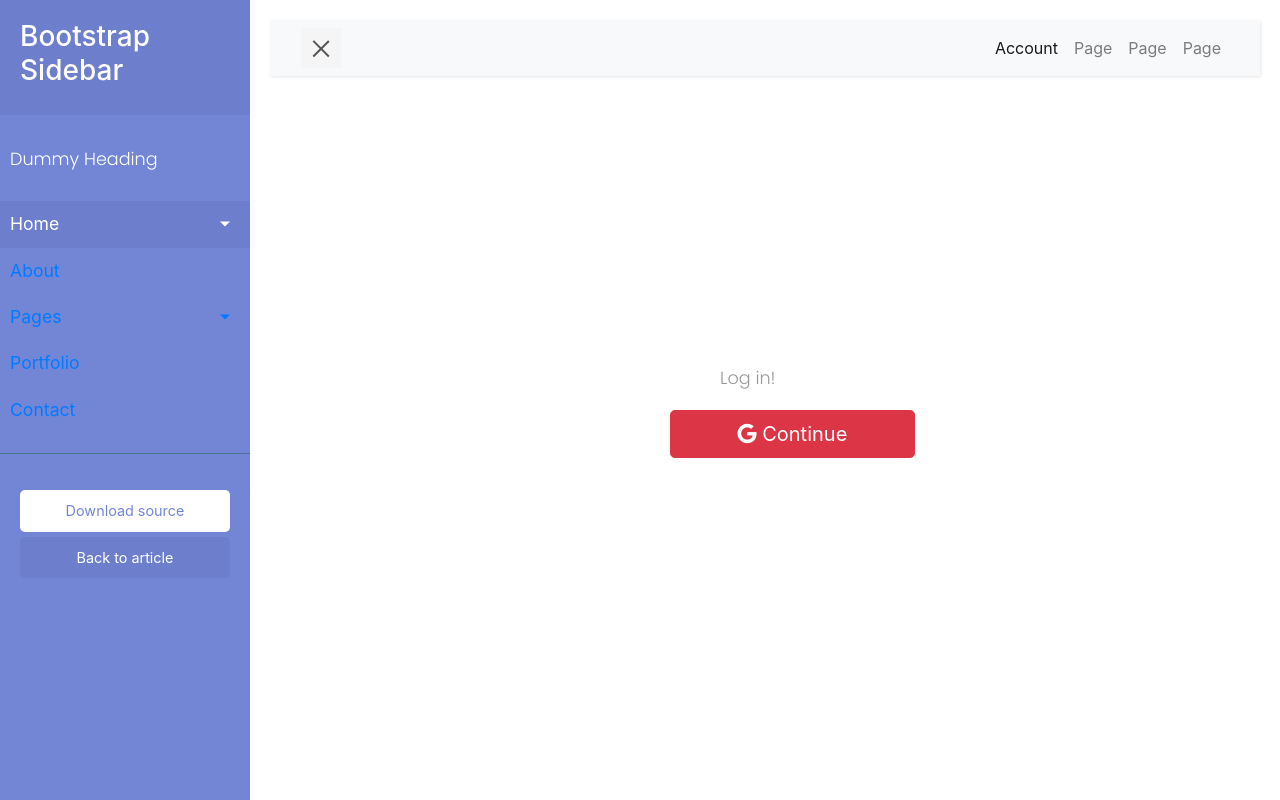
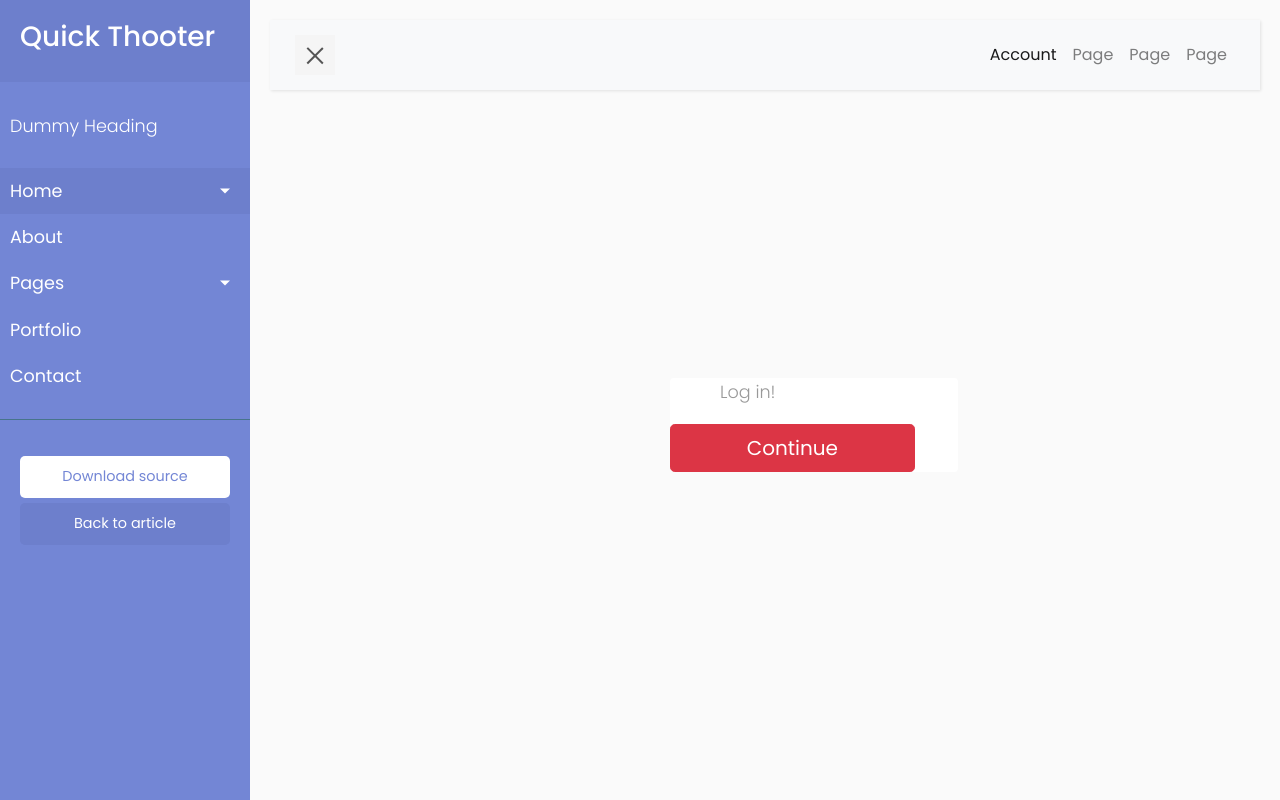
Before and after one commit to asz9qm/CS3240-Project, a Django app: page /login/ in a window 1280 px wide. Run offline with Django 3.2, Linux system fonts and the light colour scheme; some libraries are stand-ins or nearby versions.

Commit message:
fixed sidebar styling

```diff
--- a/login/templates/login/index.html
+++ b/login/templates/login/index.html
@@ -1,8 +1,10 @@
 {% extends 'main/sidebar.html' %}
+
 {% block content%}
 {% load static %}
 {% load socialaccount %}
 {% providers_media_js %}
+
 
 <!-- The home page contains a log in/sign up button. If the user is not already signed in, clicking on this will display
  a login/signup option. Login is done with Google authentication. Sign up also requires Google authentication, and
@@ -12,10 +14,6 @@
     <head>
         <title>Google Registration</title>
         <link rel="stylesheet" href="{% static '/css/login.css' %}">
-          <!-- Bootstrap CSS -->
-        <link rel="stylesheet" href="https://stackpath.bootstrapcdn.com/bootstrap/4.1.3/css/bootstrap.min.css" integrity="sha384-MCw98/SFnGE8fJT3GXwEOngsV7Zt27NXFoaoApmYm81iuXoPkFOJwJ8ERdknLPMO" crossorigin="anonymous">
-        <!-- Font Awesome CSS -->
-        <script src="https://kit.fontawesome.com/595acf0be0.js" crossorigin="anonymous"></script>
     </head>
     <body>
     {% if request.user.is_authenticated %}
@@ -34,5 +32,13 @@
     {% endif %}
     </body>
 </html>
+  <script>
+  // document ready event is fired when DOM has been loaded
+  $(document).ready(function() {
+	 // do DOM manipulation, set header's height
+     $('.header').height($(window).height()/2.5);
+   })
+  </script>
+
 
 {% endblock %}
--- a/main/templates/main/sidebar.html
+++ b/main/templates/main/sidebar.html
@@ -27,7 +27,7 @@
         <!-- Sidebar Holder -->
         <nav id="sidebar">
             <div class="sidebar-header">
-                <h3>Bootstrap Sidebar</h3>
+                <h3><a href="/">Quick Thooter</a></h3>
             </div>
 
             <ul class="list-unstyled components">
@@ -90,14 +90,11 @@
                         <span></span>
                         <span></span>
                     </button>
-                    <!-- <button class="btn btn-dark d-inline-block d-lg-none ml-auto" type="button" data-toggle="collapse" data-target="#navbarSupportedContent" aria-controls="navbarSupportedContent" aria-expanded="false" aria-label="Toggle navigation">
-                        <i class="fas fa-align-justify"></i>
-                    </button> -->
 
                     <div class="collapse navbar-collapse" id="navbarSupportedContent">
                         <ul class="nav navbar-nav ml-auto">
                             <li class="nav-item active">
-                                <a class="nav-link" href="login/info">Account</a>
+                                <a class="nav-link" href="/login/info">Account</a>
                             </li>
                             <li class="nav-item">
                                 <a class="nav-link" href="#">Page</a>
--- a/quickthooters/settings.py
+++ b/quickthooters/settings.py
@@ -165,10 +165,10 @@
 }
 
 LOGIN_REDIRECT_URL = '/'
-#AUTH_USER_MODEL = 'users.CustomUser'
 SITE_ID = 1
 SOCIALACCOUNT_AUTO_SIGNUP = True
-#ACCOUNT_SIGNUP_FORM_CLASS = 'login.forms.UserProfileForm'
+LOGIN_URL='/login/'
+LOGIN_REDIRECT_URL='/login/'
 SOCIALACCOUNT_STORE_TOKENS =True
 STRIPE_SECRET_KEY = 'sk_test_ALolSlccjW13vkO414UGD6e200xnJkVGhH'
 STRIPE_PUBLISHABLE_KEY = 'pk_test_qBsO9bCKqvUW9ZbY5bClNx1Z00a7RfZRz2'
```
Also changed, not shown: db.sqlite3.
